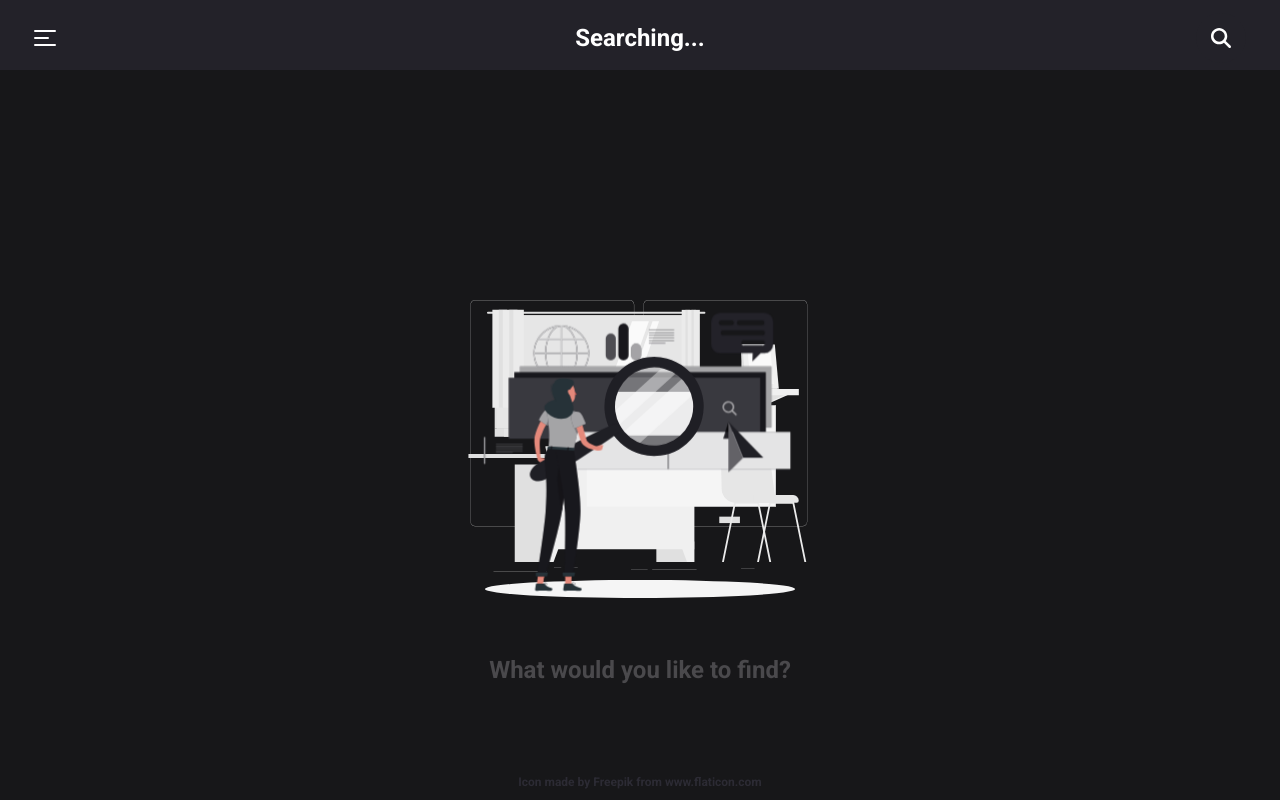
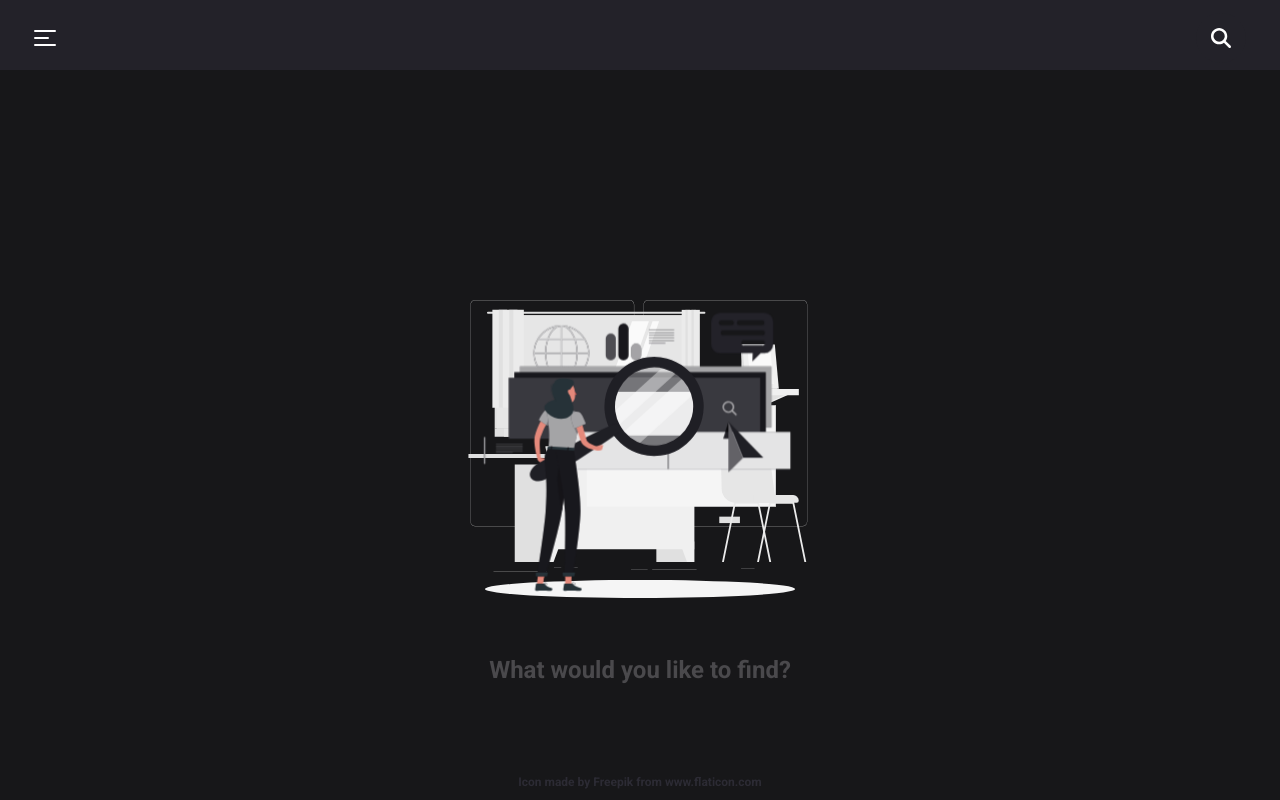
Before and after one commit to Gaoux/to-do-list, a React (Create React App) app: page /#/search in a window 1280 px wide. Built offline with nearby package versions, Linux system fonts and the light colour scheme.

Commit message:
Moved input search bar to the navbar

```diff
--- a/src/App.js
+++ b/src/App.js
@@ -140,7 +140,7 @@ function App() {
         return 'My account';
 
       case '/search':
-        return 'Searching...';
+        return '';
 
       default:
         return 'Home';
--- a/src/assets/styles/sass/layout/_navbar.scss
+++ b/src/assets/styles/sass/layout/_navbar.scss
@@ -84,7 +84,8 @@
     .menu {
       position: absolute;
       width: 250px;
-      height: 650px;
+      // height: 650px;
+      height: fit-content;
       margin: -50px 0 0 -50px;
       padding: 50px;
       padding-top: 125px;
@@ -110,7 +111,7 @@
     input:checked ~ ul {
       transform: none;
     }
-    li:last-child {
+    li.account {
       position: absolute;
       bottom: 60px;
       border-top: solid 1px $very-light-grey;
@@ -132,7 +133,7 @@
     padding: 0;
     .input-search {
       position: fixed;
-      top: 100px;
+      top: 35px;
       left: 50%;
       transform: translate(-50%, -50%);
       height: 50px;
@@ -142,11 +143,11 @@
       font-size: 18px;
       letter-spacing: 2px;
       outline: none;
-      border-radius: 25px;
       transition: all 0.4s ease-in-out;
       background: none;
       padding-right: 40px;
       pointer-events: none;
+      z-index: 101;
     }
     .input-search::placeholder {
       color: $very-light-grey;
@@ -173,16 +174,12 @@
       pointer-events: auto;
       width: 350px;
       background-color: $secondary-color;
-      border-top-left-radius: 20px;
-      border-bottom-left-radius: 20px;
-      border-bottom: 0.1px solid $very-light-grey;
+      border-bottom: 1px solid $dark-grey;
     }
     .input-search:focus {
       pointer-events: auto;
       width: 400px;
       background-color: $secondary-color;
-      border-top-left-radius: 20px;
-      border-bottom-left-radius: 20px;
       border-bottom: 1px solid $color-alpha;
     }
   }
--- a/src/components/Navbar.js
+++ b/src/components/Navbar.js
@@ -51,10 +51,10 @@ function Navbar(props) {
               <FontAwesomeIcon icon={faList} />
               <button onClick={() => navigate('/lists')}>My lists</button>
             </li>
-            <li>
+            {/* <li className="account">
               <FontAwesomeIcon icon={faUser} />
               <button onClick={() => navigate('/account')}>My account</button>
-            </li>
+            </li> */}
           </ul>
         </div>
       )}
```
